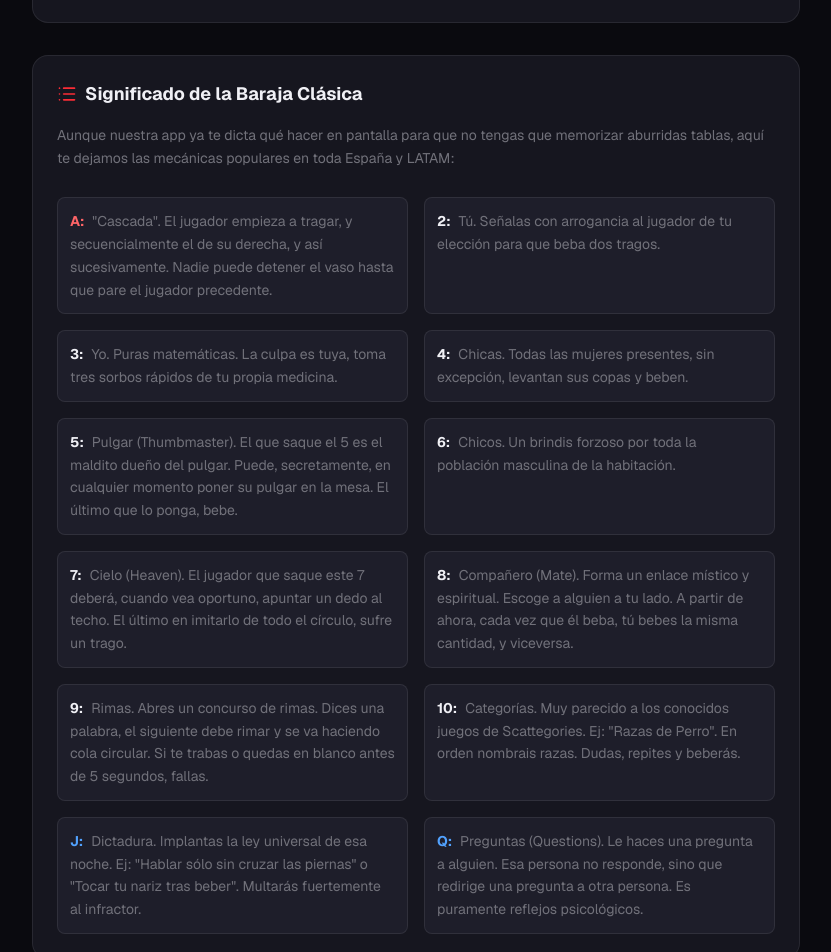
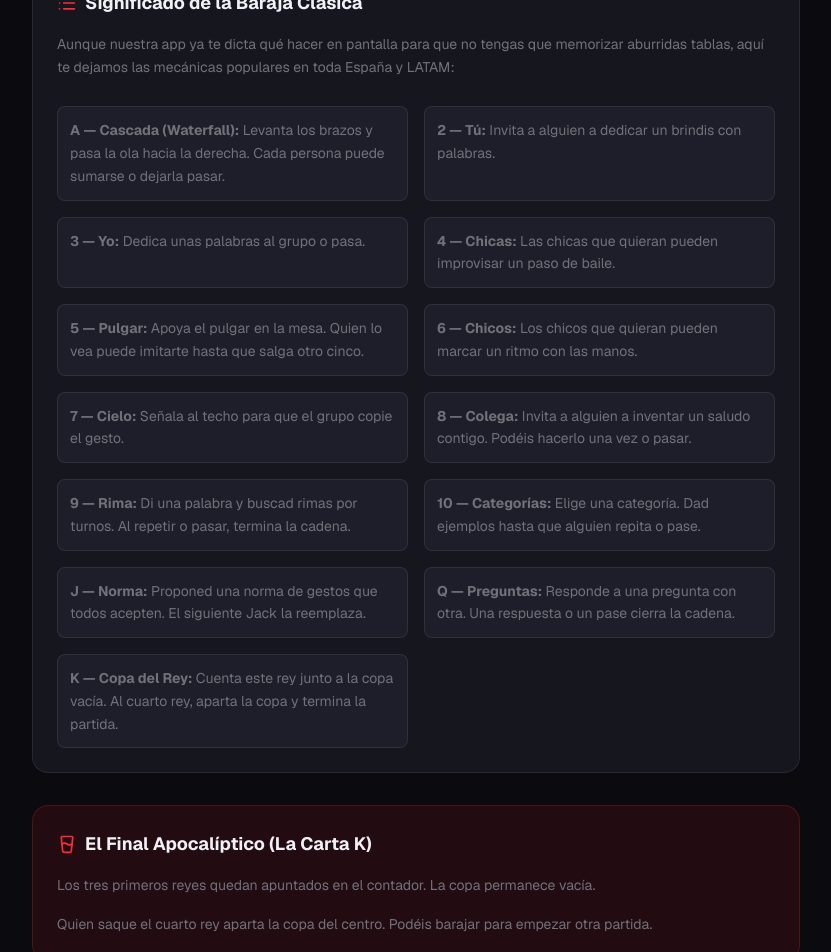
Before and after one commit to imanolmanero-dev/drinking-games, a Next.js app: page /juegos/ring-of-fire/reglas in a window 1280 px wide. Shown: the part 1240-2192 px from the top of the page, without its empty margins (224-1055 px from the left). Built offline with nearby package versions, Linux system fonts and the light colour scheme.

Commit message:
fix: adapt ring of fire for voluntary participation

```diff
--- a/app/(spanish)/juegos/categorias/cartas/page.tsx
+++ b/app/(spanish)/juegos/categorias/cartas/page.tsx
@@ -16,7 +16,7 @@ const juegos = [
   {
     id: "ring-of-fire",
     nombre: "Ring of Fire",
-    descripcion: "Roba cartas y cumple sus reglas. ¡El que saque el cuarto Rey se bebe la mezcla central!",
+    descripcion: "Roba cartas, pasa la ola y cuenta los reyes. El cuarto cierra la partida.",
     icono: Flame,
     color: "from-red-500 to-rose-600",
     shadowColor: "shadow-red-500/20",
--- a/app/(spanish)/juegos/page.tsx
+++ b/app/(spanish)/juegos/page.tsx
@@ -106,7 +106,7 @@ const juegos = [
   {
     id: "ring-of-fire",
     nombre: "Ring of Fire",
-    descripcion: "Roba cartas y cumple sus reglas. ¡El que saque el cuarto Rey bebe la mezcla!",
+    descripcion: "Roba cartas, pasa la ola y cuenta los reyes. El cuarto cierra la partida.",
     detalle: "El clásico juego de cartas para beber, ahora en formato digital. Cada carta tiene una regla diferente. 52 cartas, 13 reglas, infinitas posibilidades.",
     icono: Flame,
     color: "from-red-500 to-rose-600",
--- a/app/(spanish)/juegos/ring-of-fire/layout.tsx
+++ b/app/(spanish)/juegos/ring-of-fire/layout.tsx
@@ -4,7 +4,7 @@ import GameLayout from "@/components/layout/GameLayout";
 export const metadata: Metadata = {
   title: "Ring of Fire — Anillo de Fuego para Beber Online",
   description:
-    "El clásico juego de cartas Ring of Fire para beber. Roba una carta y cumple la regla. De 2 a Rey, ¿quién se beberá la Copa del Rey?",
+    "Juega al Ring of Fire con 52 cartas. Pasa la ola, enlaza rimas y cuenta los reyes hasta retirar la copa central.",
   openGraph: {
     title: "Ring of Fire — Anillo de Fuego para Beber",
     description: "Roba una carta de la baraja y cumple la regla. El clásico juego para previas.",
--- a/app/(spanish)/juegos/ring-of-fire/reglas/page.tsx
+++ b/app/(spanish)/juegos/ring-of-fire/reglas/page.tsx
@@ -1,3 +1,4 @@
+import { CARTAS_ROF } from "@/lib/data/ring-of-fire";
 import Link from 'next/link';
 import type { Metadata } from 'next';
 import { Flame, ChevronRight, Users, Zap, ShieldCheck, GlassWater, List } from 'lucide-react';
@@ -44,9 +45,9 @@ export default function RingOfFireReglasPage() {
             </h2>
             <ul className="text-sm text-muted space-y-2 leading-relaxed">
               <li>✅ <strong>Jugadores:</strong> Lo ideal es a partir de 4 jugadores. En este juego, cuantos más seáis creando un gran círculo de sillas, mucho mejor será el caos.</li>
-              <li>✅ <strong>El Altar:</strong> Un vaso vacío y de un tamaño generosamente grande situado obligatoriamente en el centro de la mesa (La famosa "Copa del Centro").</li>
+              <li><strong>Copa central:</strong> Colocad una copa vacía para marcar el centro.</li>
               <li>✅ <strong>El mazo perfecto:</strong> La baraja virtual de BeberGames, porque aquí nunca faltará esa última carta que siempre se pierde debajo del sofá.</li>
-              <li>✅ <strong>Bebestibles:</strong> Tenéis que tener claro qué vais a beber, porque los vasos de cada uno acabarán probablemente mezclados en alguna fase del juego.</li>
+              <li>Dejad sitio para levantar las manos durante la cascada.</li>
             </ul>
           </section>
 
@@ -70,12 +71,12 @@ export default function RingOfFireReglasPage() {
                 {
                   paso: "3",
                   titulo: "Ejecución Inmediata",
-                  desc: "Mágicamente, la app ya indica qué debe hacer la carta que ha tocado, pero se debe acatar en ese precoso instante antes de avanzar el turno de la app.",
+                  desc: "Lee la propuesta o pasa directamente al siguiente jugador, sin penalización.",
                 },
                 {
                   paso: "4",
                   titulo: "El Cuarto Rey",
-                  desc: "Esta es la regla inamovible de oro: Quien robe el cuarto y último rey de la baraja termina la partida por la fuerza mayor, obligándole a algo muy severo.",
+                  desc: "Al cuarto rey se aparta la copa y termina la partida.",
                 },
               ].map(({ paso, titulo, desc }) => (
                 <div key={paso} className="flex gap-4">
@@ -100,42 +101,7 @@ export default function RingOfFireReglasPage() {
               <p>Aunque nuestra app ya te dicta qué hacer en pantalla para que no tengas que memorizar aburridas tablas, aquí te dejamos las mecánicas populares en toda España y LATAM:</p>
 
               <ul className="grid grid-cols-1 md:grid-cols-2 gap-4 mt-4 list-none p-0">
-                <li className="bg-surface-hover p-3 rounded-lg border border-border">
-                  <span className="font-bold text-red-400 mr-2">A:</span>"Cascada". El jugador empieza a tragar, y secuencialmente el de su derecha, y así sucesivamente. Nadie puede detener el vaso hasta que pare el jugador precedente.
-                </li>
-                <li className="bg-surface-hover p-3 rounded-lg border border-border">
-                  <span className="font-bold text-foreground mr-2">2:</span>Tú. Señalas con arrogancia al jugador de tu elección para que beba dos tragos.
-                </li>
-                <li className="bg-surface-hover p-3 rounded-lg border border-border">
-                  <span className="font-bold text-foreground mr-2">3:</span>Yo. Puras matemáticas. La culpa es tuya, toma tres sorbos rápidos de tu propia medicina.
-                </li>
-                <li className="bg-surface-hover p-3 rounded-lg border border-border">
-                   <span className="font-bold text-foreground mr-2">4:</span>Chicas. Todas las mujeres presentes, sin excepción, levantan sus copas y beben.
-                </li>
-                <li className="bg-surface-hover p-3 rounded-lg border border-border">
-                  <span className="font-bold text-foreground mr-2">5:</span>Pulgar (Thumbmaster). El que saque el 5 es el maldito dueño del pulgar. Puede, secretamente, en cualquier momento poner su pulgar en la mesa. El último que lo ponga, bebe.
-                </li>
-                <li className="bg-surface-hover p-3 rounded-lg border border-border">
-                   <span className="font-bold text-foreground mr-2">6:</span>Chicos. Un brindis forzoso por toda la población masculina de la habitación.
-                </li>
-                <li className="bg-surface-hover p-3 rounded-lg border border-border">
-                   <span className="font-bold text-foreground mr-2">7:</span>Cielo (Heaven). El jugador que saque este 7 deberá, cuando vea oportuno, apuntar un dedo al techo. El último en imitarlo de todo el círculo, sufre un trago.
-                </li>
-                <li className="bg-surface-hover p-3 rounded-lg border border-border">
-                  <span className="font-bold text-foreground mr-2">8:</span>Compañero (Mate). Forma un enlace místico y espiritual. Escoge a alguien a tu lado. A partir de ahora, cada vez que él beba, tú bebes la misma cantidad, y viceversa.
-                </li>
-                <li className="bg-surface-hover p-3 rounded-lg border border-border">
-                  <span className="font-bold text-foreground mr-2">9:</span>Rimas. Abres un concurso de rimas. Dices una palabra, el siguiente debe rimar y se va haciendo cola circular. Si te trabas o quedas en blanco antes de 5 segundos, fallas.
-                </li>
-                <li className="bg-surface-hover p-3 rounded-lg border border-border">
-                  <span className="font-bold text-foreground mr-2">10:</span>Categorías. Muy parecido a los conocidos juegos de Scattegories. Ej: "Razas de Perro". En orden nombrais razas. Dudas, repites y beberás.
-                </li>
-                <li className="bg-surface-hover p-3 rounded-lg border border-border">
-                  <span className="font-bold text-blue-400 mr-2">J:</span>Dictadura. Implantas la ley universal de esa noche. Ej: "Hablar sólo sin cruzar las piernas" o "Tocar tu nariz tras beber". Multarás fuertemente al infractor.
-                </li>
-                <li className="bg-surface-hover p-3 rounded-lg border border-border">
-                  <span className="font-bold text-blue-400 mr-2">Q:</span>Preguntas (Questions). Le haces una pregunta a alguien. Esa persona no responde, sino que redirige una pregunta a otra persona. Es puramente reflejos psicológicos.
-                </li>
+                {CARTAS_ROF.map(carta => <li key={carta.valor} className="bg-surface-hover p-3 rounded-lg border border-border"><strong>{carta.valor} — {carta.nombre}:</strong> {carta.descripcion}</li>)}
               </ul>
             </div>
           </section>
@@ -147,10 +113,10 @@ export default function RingOfFireReglasPage() {
             </h2>
             <div className="flex flex-col gap-4 text-sm text-muted leading-relaxed">
               <p>
-                Los <strong>tres primeros jugadores que saquen la K (El Rey)</strong>, sin protestar, deben verter un tercio de lo que haya en sus propios vasos privados dentro de "La Copa del Centro". Esto genera una repulsiva amalgama inter-bebidas, y si sois muchos y algunos beben ron y otros vino... el combo es temible.
+                Los tres primeros reyes quedan apuntados en el contador. La copa permanece vacía.
               </p>
               <p>
-                Pero no todo se queda ahí. <strong>¡El pobre desdichado que robe el Cuarto y Último Rey (K) lo pierde todo!</strong> Debe levantarse estoicamente en medio de la sala, agarrar la Copa del Centro, tragar de un solo fondo todo el líquido sin rechistar y finalizar para siempre esa partida.
+                Quien saque el cuarto rey aparta la copa del centro. Podéis barajar para empezar otra partida.
               </p>
             </div>
           </section>
@@ -161,7 +127,7 @@ export default function RingOfFireReglasPage() {
               <ShieldCheck className="h-5 w-5 text-rose-500" /> Beber con moderación y seguridad
             </h2>
             <p className="text-sm text-muted leading-relaxed">
-              La famosa Copa del Centro puede generar cócteles de alcohol muy peligrosos que irriten el estómago velozmente. Como app, recomendamos encarecidamente utilizar Ring of Fire mezclando únicamente zumos, agua o cerveza suave dentro de la Copa del Centro para mantener la compostura. ¡Las risas con agua sucia mezclada son las mismas y al día siguiente no hay ingresos en urgencias médicas!
+              Todas las cartas se pueden pasar sin beber ni dar explicaciones.
             </p>
           </section>
 
--- a/components/layout/GameLayout.tsx
+++ b/components/layout/GameLayout.tsx
@@ -26,7 +26,7 @@ const GAME_DESCRIPTIONS: Record<string, string> = {
   "triman": "Tira el dado virtual y que el destino decida quién bebe y cuánto.",
   "la-ruleta": "Gira la ruleta y descubre tu reto. Puedes pasar en cualquier turno.",
   "quien-es-mas-probable": "Lee la tarjeta, cuenta hasta 3 y señalad a la vez al más probable. El más votado bebe.",
-  "ring-of-fire": "Roba cartas y cumple sus reglas. El que saque el cuarto Rey bebe la mezcla central.",
+  "ring-of-fire": "Roba cartas, pasa la ola y cuenta los reyes. El cuarto cierra la partida.",
   "yo-prefiero": "A o B, sin excusas. El grupo elige su opción y la minoría bebe. Más de 60 dilemas.",
   "medusa": "Todos miran abajo. A la de 3, mira a alguien. Si os cruzáis la mirada… ¡MEDUSA! A beber.",
   "rey-de-la-copa": "Roba cartas y cumple sus reglas. El que saque el 4º Rey bebe la copa entera.",
--- a/content/blog/ring-of-fire-reglas-cartas.mdx
+++ b/content/blog/ring-of-fire-reglas-cartas.mdx
@@ -96,7 +96,7 @@ Si os apetece recordar varias normas, dejad cada jota boca arriba junto a su reg
 
 ## 💻 Juega sin baraja desde el móvil
 
-La versión digital del **[Ring of Fire en BeberGames](/juegos/ring-of-fire)** tiene mazo virtual y contador de reyes. Muestra otras reglas para la cascada y la copa final. Si queréis jugar esta adaptación, usad el rango que salga y consultad aquí su acción. El juego no cambia sus mensajes al elegir esta variante de mesa.
+La versión digital del **[Ring of Fire en BeberGames](/juegos/ring-of-fire)** tiene mazo virtual y contador de reyes. La cascada también se juega con gestos y el cuarto rey cierra la partida. Si queréis jugar esta adaptación, usad el rango que salga y consultad aquí su acción. El juego no cambia sus mensajes al elegir esta variante de mesa.
 
 ### Más juegos y guías:
 - 🏆 **[Reglas completas del Beer Pong](/blog/beer-pong-reglas-completas)**
--- a/lib/data/ring-of-fire.ts
+++ b/lib/data/ring-of-fire.ts
@@ -10,92 +10,92 @@ export const CARTAS_ROF: CartaROF[] = [
   {
     valor: "A",
     nombre: "Cascada (Waterfall)",
-    regla: "¡Todos beben!",
-    descripcion: "Empiezas a beber y el de tu derecha también, y así sucesivamente. No se puede parar hasta que el de tu izquierda pare.",
+    regla: "Pasa la ola",
+    descripcion: "Levanta los brazos y pasa la ola hacia la derecha. Cada persona puede sumarse o dejarla pasar.",
     emoji: "🌊",
   },
   {
     valor: "2",
     nombre: "Tú",
-    regla: "Elige a alguien",
-    descripcion: "Señala a alguien para que beba 2 tragos.",
+    regla: "Invita a un brindis",
+    descripcion: "Invita a alguien a dedicar un brindis con palabras.",
     emoji: "🫵",
   },
   {
     valor: "3",
     nombre: "Yo",
-    regla: "Bebes tú",
-    descripcion: "Te toca beber 3 tragos. ¡Salud!",
-    emoji: "🥃",
+    regla: "Dedica unas palabras",
+    descripcion: "Dedica unas palabras al grupo o pasa.",
+    emoji: "💬",
   },
   {
     valor: "4",
     nombre: "Chicas",
-    regla: "¡Todas las chicas beben!",
-    descripcion: "Todas las mujeres de la mesa deben beber un trago.",
+    regla: "Paso de baile",
+    descripcion: "Las chicas que quieran pueden improvisar un paso de baile.",
     emoji: "💃",
   },
   {
     valor: "5",
     nombre: "Pulgar",
     regla: "Maestro del Pulgar",
-    descripcion: "Pon tu pulgar en la mesa. El último en hacerlo bebe. Puedes hacerlo cuando quieras hasta que salga otro 5.",
+    descripcion: "Apoya el pulgar en la mesa. Quien lo vea puede imitarte hasta que salga otro cinco.",
     emoji: "👍",
   },
   {
     valor: "6",
     nombre: "Chicos",
-    regla: "¡Todos los chicos beben!",
-    descripcion: "Todos los hombres de la mesa deben beber un trago.",
+    regla: "Marca el ritmo",
+    descripcion: "Los chicos que quieran pueden marcar un ritmo con las manos.",
     emoji: "🕺",
   },
   {
     valor: "7",
     nombre: "Cielo",
     regla: "¡Manos arriba!",
-    descripcion: "Levanta las manos. El último en hacerlo bebe un trago.",
+    descripcion: "Señala al techo para que el grupo copie el gesto.",
     emoji: "🙌",
   },
   {
     valor: "8",
     nombre: "Colega",
-    regla: "Elige un colega",
-    descripcion: "Elige a alguien. Cada vez que tú bebas, él/ella también tendrá que beber (hasta que salga otro 8).",
+    regla: "Un saludo compartido",
+    descripcion: "Invita a alguien a inventar un saludo contigo. Podéis hacerlo una vez o pasar.",
     emoji: "🤝",
   },
   {
     valor: "9",
     nombre: "Rima",
     regla: "A rimar",
-    descripcion: "Di una palabra. En el sentido del reloj, cada uno debe decir una palabra que rime. El primero que falle o repita, bebe.",
+    descripcion: "Di una palabra y buscad rimas por turnos. Al repetir o pasar, termina la cadena.",
     emoji: "🎤",
   },
   {
     valor: "10",
     nombre: "Categorías",
     regla: "Elige una categoría",
-    descripcion: "Ej: 'Marcas de cerveza'. El primero que no sepa qué decir o repita una ya dicha, bebe.",
+    descripcion: "Elige una categoría. Dad ejemplos hasta que alguien repita o pase.",
     emoji: "🧠",
   },
   {
     valor: "J",
     nombre: "Norma",
     regla: "Inventa una norma",
-    descripcion: "Crea una regla (ej: prohibido decir 'sí' o 'no'). El que la rompa debe beber. Dura todo el juego.",
+    descripcion: "Proponed una norma de gestos que todos acepten. El siguiente Jack la reemplaza.",
     emoji: "📜",
   },
   {
     valor: "Q",
     nombre: "Preguntas",
     regla: "Maestro de Preguntas",
-    descripcion: "Hazle una pregunta a alguien. Éste debe responder con otra pregunta. El que conteste normalmente, bebe.",
+    descripcion: "Responde a una pregunta con otra. Una respuesta o un pase cierra la cadena.",
     emoji: "❓",
   },
   {
     valor: "K",
     nombre: "Copa del Rey",
-    regla: "Echa tu bebida en la Copa",
-    descripcion: "Vierte un poco de tu bebida en la Copa central. ¡El que saque el cuarto y último Rey se tiene que beber la mezcla!",
+    regla: "Cuenta los reyes",
+    descripcion: "Cuenta este rey junto a la copa vacía. Al cuarto rey, aparta la copa y termina la partida.",
     emoji: "👑",
   },
 ];
```
Also changed, not shown: app/(spanish)/juegos/ring-of-fire/page.tsx (+8 -14 lines).
